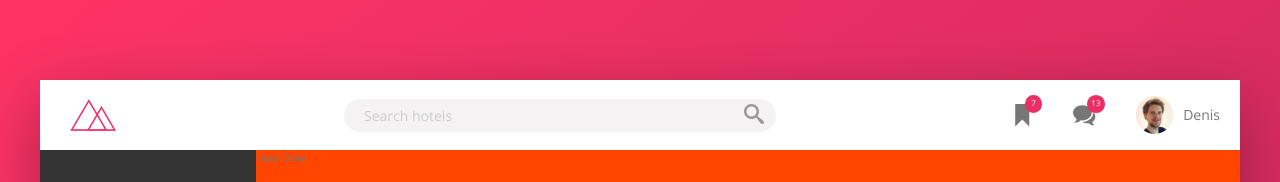
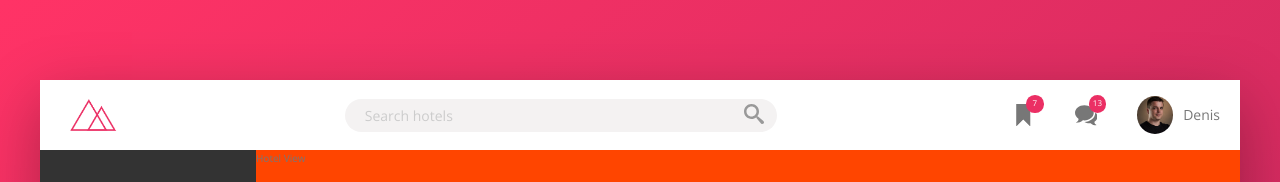
Before and after one commit to XenderMd/Trello_Flex, a website: page index.html in a window 1280 px wide. Shown: the top 182 px of the page. Drawn offline with nearby package versions, Linux system fonts and the light colour scheme.

Commit message:
Changed the user picture

```diff
--- a/index.html
+++ b/index.html
@@ -41,7 +41,7 @@
                     </div>
 
                     <div class="user-nav__user">
-                        <img src="./img/user.jpg" alt="User photo" class="user-nav__user-photo">
+                        <img src="./img/user.png" alt="User photo" class="user-nav__user-photo">
                         <span class="user-nav__user-name">Denis</span>
                     </div>
                 </nav>
```
Also changed, not shown: img/user.PNG (added), img/user.jpg (deleted).
